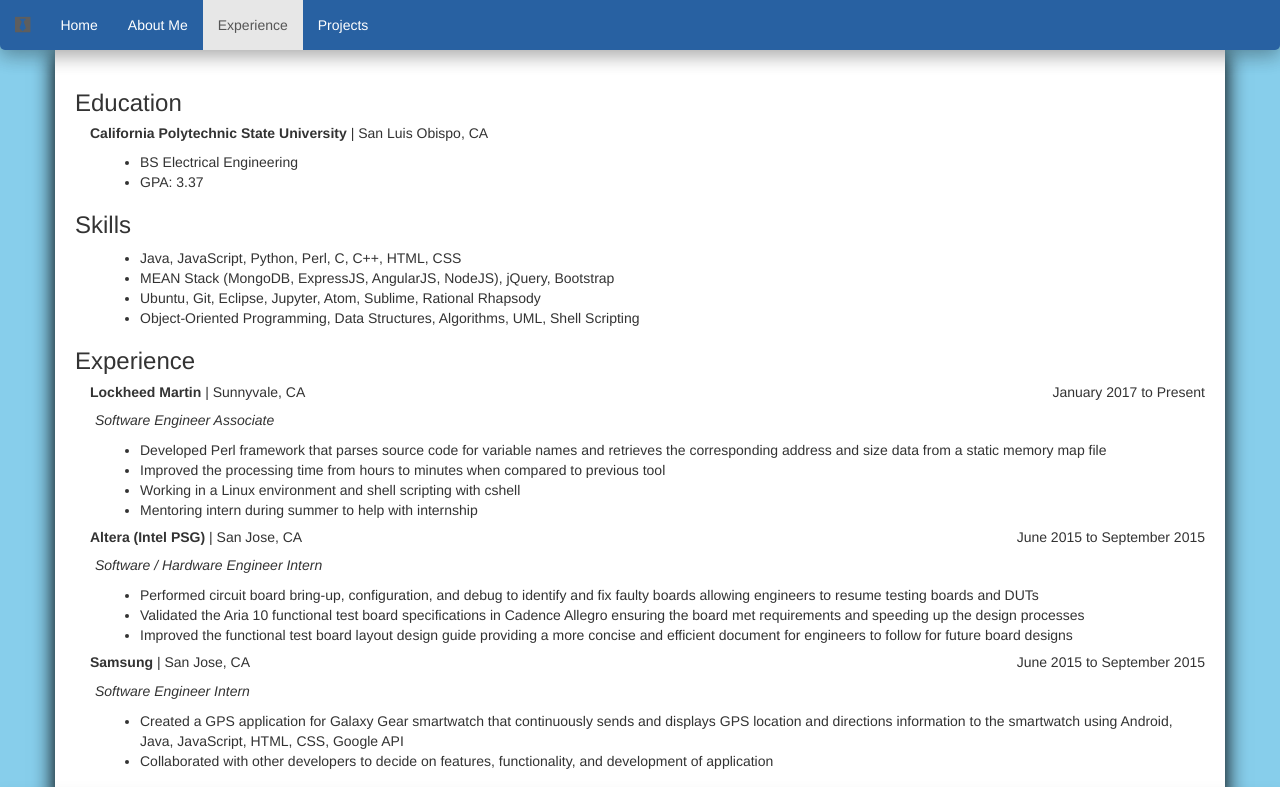
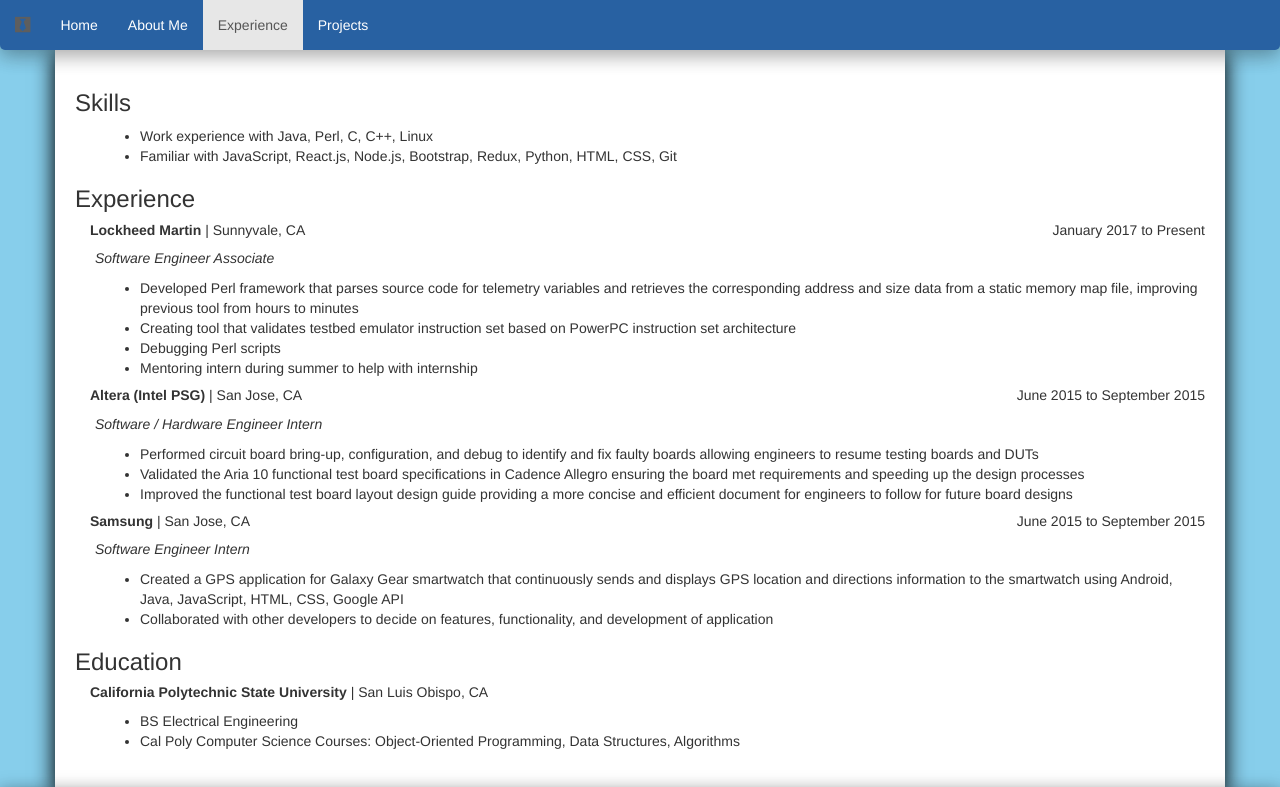
Before and after one commit to nishantmattu/website, a plain HTML site: page experience.html in a window 1280 px wide. Shown: the top 787 px of the page. Drawn offline with nearby package versions, Linux system fonts and the light colour scheme.

Commit message:
update experience, about me

```diff
--- a/experience.html
+++ b/experience.html
@@ -42,23 +42,12 @@
 
 <div class="container">
 
-<div id="education">
-<h3>Education</h3>
-	<h5 class="experienceCompany"><strong>California Polytechnic State University </strong>| San Luis Obispo, CA</h5>
-	<ul class="experienceDescr">
-		<li>BS Electrical Engineering</li>
-		<li>GPA: 3.37</li>
-	</ul>
-</div>
-
 <div id="skills">
 <h3>Skills</h3>
 <ul class="experienceDescr">
-	<li>Java, JavaScript, Python, Perl, C, C++, HTML, CSS</li>
-	<li>MEAN Stack (MongoDB, ExpressJS, AngularJS, NodeJS), jQuery, Bootstrap</li>
-	<li>Ubuntu, Git, Eclipse, Jupyter, Atom, Sublime, Rational Rhapsody</li>
-	<li>Object-Oriented 	Programming, Data Structures, Algorithms, UML, Shell Scripting
-</li>
+	<li>Work experience with Java, Perl, C, C++, Linux</li>
+	<li>Familiar with JavaScript, React.js, Node.js, Bootstrap, Redux, Python, HTML, CSS, Git</li>
+
 </ul>
 </div>
 
@@ -67,9 +56,10 @@
 	<h5 class="experienceCompany"><strong>Lockheed Martin</strong> | Sunnyvale, CA <span class="workDate">January 2017 to Present</span></h5>
 	<p class="experienceTitle"><em>Software Engineer Associate</em></p>
 	<ul class="experienceDescr">
-		<li>Developed Perl framework that parses source code for variable names and retrieves the corresponding address and size data from a static memory map file</li>
-		<li>Improved the processing time from hours to minutes when compared to previous tool</li>
-		<li>Working in a Linux environment and shell scripting with cshell</li>
+		<li>Developed Perl framework that parses source code for telemetry variables and retrieves the corresponding
+address and size data from a static memory map file, improving previous tool from hours to minutes</li>
+		<li>Creating tool that validates testbed emulator instruction set based on PowerPC instruction set architecture</li>
+		<li>Debugging Perl scripts</li>
 		<li>Mentoring intern during summer to help with internship</li>
 	</ul>
 
@@ -92,13 +82,21 @@
 
 
 </div>
+<div id="education">
+<h3>Education</h3>
+	<h5 class="experienceCompany"><strong>California Polytechnic State University </strong>| San Luis Obispo, CA</h5>
+	<ul class="experienceDescr">
+		<li>BS Electrical Engineering</li>
+		<li>Cal Poly Computer Science Courses: Object-Oriented Programming, Data Structures, Algorithms</li>
+	</ul>
+</div>
 </div>
 
 <footer class="footer">
     <ul class="">
         <li><a href="https://www.linkedin.com/in/nishant-mattu-91a377b6/" class="link" target="_blank"><i class="fa fa-linkedin-square" aria-hidden="true"></i> LinkedIn</a></li>
         <li><a href="https://github.com/nishantmattu" class="link" target="_blank"><i class="fa fa-github" aria-hidden="true"></i> GitHub</a></li>
-        <li><a href="https://techframe.wordpress.com/" class="link" target="_blank"><i class="fa fa-wordpress" aria-hidden="true"></i> Blog</a></li>
+        <li><a href="https://codesandbox.io/u/nishantmattu" class="link" target="_blank"></i> CodeSandbox</a></li>
         </ul>
 </footer>
 
```
Also changed, not shown: about.html (+4 -4 lines), index.html (+1 -1 lines), projects.html (+1 -1 lines).
